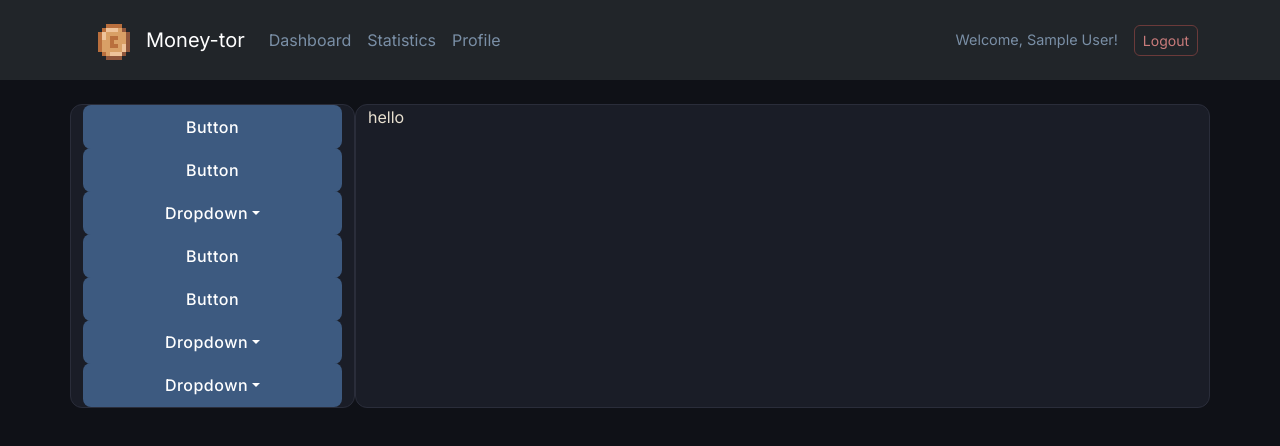
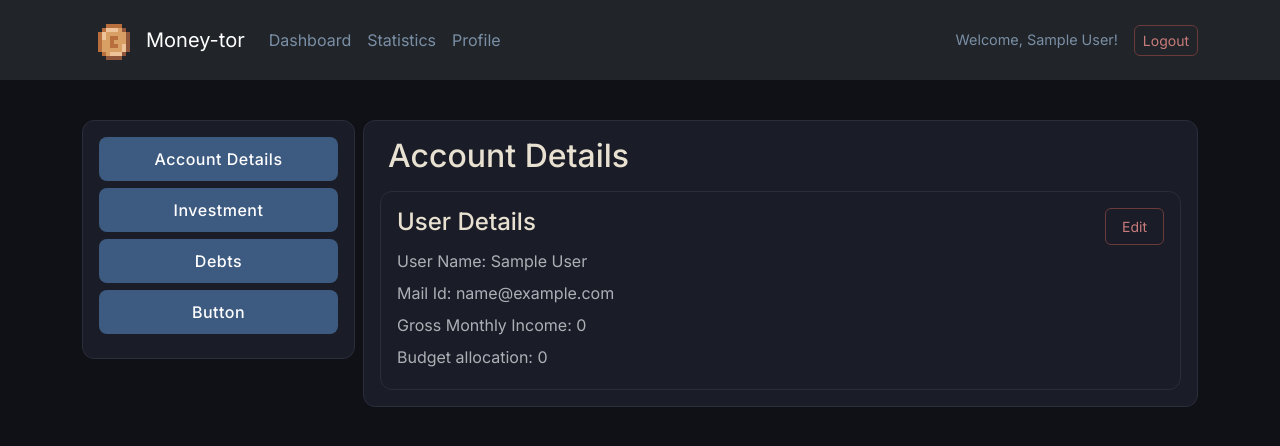
Before and after one commit to pranavachudha/Money-tor, a React (Create React App) app in the folder client/: page /profile in a window 1280 px wide. Shown: the top 446 px of the page. Built offline with nearby package versions, Linux system fonts and the light colour scheme; sample sign-in values are in the browser's storage.

Commit message:
Added more details in Profile.js and created a Finance.js Model for saving gmi and budget with it

```diff
--- a/client/src/components/Profile.js
+++ b/client/src/components/Profile.js
@@ -7,48 +7,42 @@ function Profile() {
     const user = JSON.parse(localStorage.getItem('user'));
     return (
         <div className='container'>
-            <div className='row'>
-                <div className='card col-3'>
-                    <ButtonGroup vertical>
-                    <Button>Button</Button>
-                    <Button>Button</Button>
+            <div className='row g-2'>
+                <div className='col-3'>
+                    <div className='card p-3 mt-3'>
+                        <ButtonGroup vertical >
+                            <Button className='mb-2'>Account Details</Button>
+                            <Button className='mb-2'>Investment</Button>
+                            <Button className='mb-2'>Debts</Button>
+                            <Button className='mb-2'>Button</Button>
+                        </ButtonGroup>
+                    </div>
+                </div>
 
-                    <DropdownButton
-                        as={ButtonGroup}
-                        title="Dropdown"
-                        id="bg-vertical-dropdown-1"
-                    >
-                        <Dropdown.Item eventKey="1">Dropdown link</Dropdown.Item>
-                        <Dropdown.Item eventKey="2">Dropdown link</Dropdown.Item>
-                    </DropdownButton>
-
-                    <Button>Button</Button>
-                    <Button>Button</Button>
-
-                    <DropdownButton
-                        as={ButtonGroup}
-                        title="Dropdown"
-                        id="bg-vertical-dropdown-2"
-                    >
-                        <Dropdown.Item eventKey="1">Dropdown link</Dropdown.Item>
-                        <Dropdown.Item eventKey="2">Dropdown link</Dropdown.Item>
-                    </DropdownButton>
-
-                    <DropdownButton
-                        as={ButtonGroup}
-                        title="Dropdown"
-                        id="bg-vertical-dropdown-3"
-                    >
-                        <Dropdown.Item eventKey="1">Dropdown link</Dropdown.Item>
-                        <Dropdown.Item eventKey="2">Dropdown link</Dropdown.Item>
-                    </DropdownButton>
-                    </ButtonGroup>
-                </div>
-                <div className='card col-9'><p>hello</p></div>
-            </div>
+                <div className="col-9">
+                    <div className='card p-3 mt-3'>
+                        <h2 className="ms-2 mb-3">Account Details</h2>
+                        <div className="card p-3">
+                            <div className='d-flex justify-content-between'>
+                                <h4 className='d-inline'>User Details</h4>
+                                <button className='btn btn-outline-danger btn-sm d-inline pe-3 ps-3'>Edit</button>
+                            </div>
+                            <p className="mt-1 mb-2 text-muted">User Name: {user?.name}</p>
+                            <p className="text-muted mb-2">Mail Id: {user?.email}</p>
+                            <p className="text-muted mb-2">Gross Monthly Income: 0</p>
+                            <p className="text-muted mb-1">Budget allocation: 0</p>
 
 
+                        </div>
+                        {/* <div className="card p-3 mt-2">
+                            <h4>Investment Details</h4>
+                            <p className="mt-1 mb-2 text-muted">User Name: {user?.name}</p>
+                            <p className="text-muted">Mail Id: {user?.email}</p>
+                        </div> */}
 
+                    </div>
+                </div>
+            </div>
         </div>
     );
 
```
Also changed, not shown: 1 other file (tests, documents, lock files or other folders).
